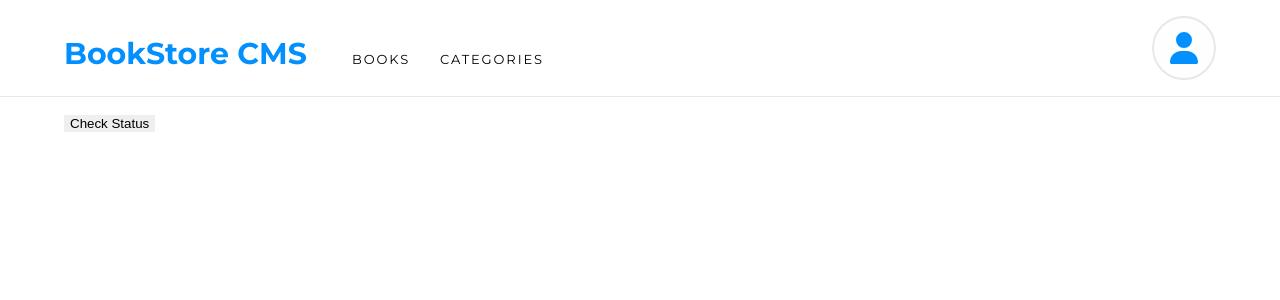
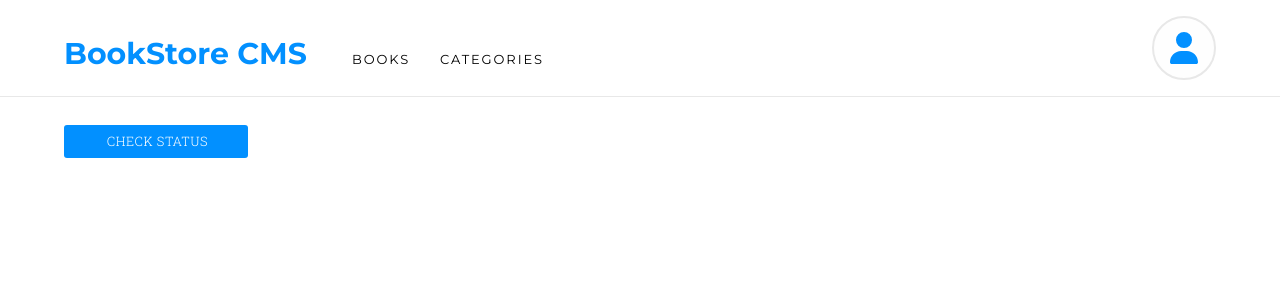
Before and after one commit to mnekx/book-store, a React (Create React App) app: page /categories in a window 1280 px wide. Shown: the top 300 px of the page. Built offline with nearby package versions, Linux system fonts and the light colour scheme.

Commit message:
style check status button

```diff
--- a/src/components/Categories.js
+++ b/src/components/Categories.js
@@ -5,7 +5,11 @@ import { statusChecked } from '../redux/categories/categories';
 const Categories = () => {
   const dispatch = useDispatch();
   return (
-    <button type="button" onClick={() => dispatch(statusChecked())}>
+    <button
+      type="button"
+      className="btn update-progress-btn"
+      onClick={() => dispatch(statusChecked())}
+    >
       Check Status
     </button>
   );
```
